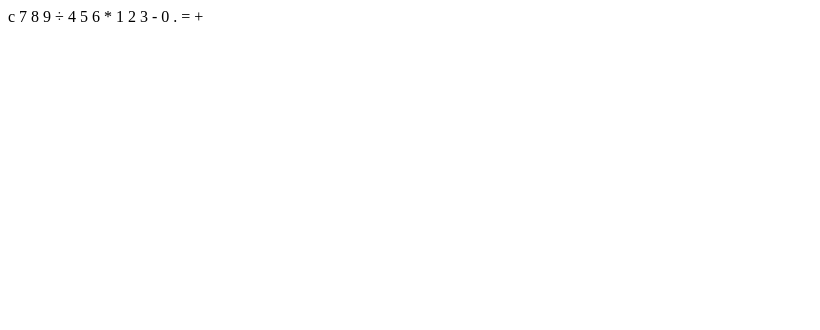
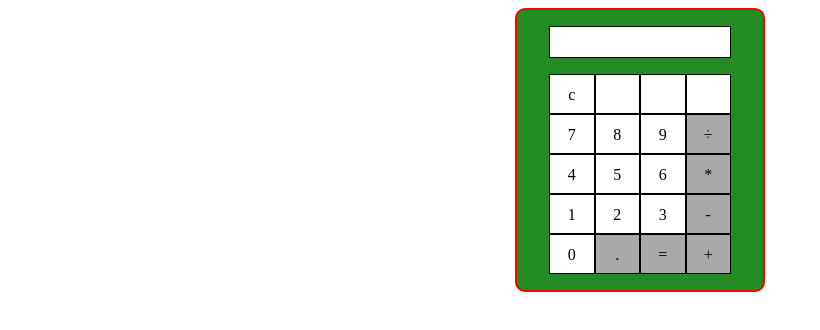
Before and after one commit to nequil17/cal-lab, a website: page index.1.html in a window 1280 px wide. Shown: the whole page, without its empty margins (0-820 px from the left). Drawn offline with nearby package versions, Linux system fonts and the light colour scheme.

Commit message:
template

```diff
--- a/index.1.html
+++ b/index.1.html
@@ -5,31 +5,34 @@
     <meta name="viewport" content="width=device-width, initial-scale=1.0">
     <meta http-equiv="X-UA-Compatible" content="ie=edge">
     <title>Calculator</title>
+    <link rel="stylesheet" type="text/css" href="styles/style.css">
+    <script src="//cdnjs.cloudflare.com/ajax/libs/less.js/2.5.1/less.min.js"></script>
+    <script src="main.js"></script>
 </head>
 <body>
-        <div>
+    <div class="calculator-body clearfix">
         <div id="readout"></div>
-            <div>
-                <span id="clear">c</span>
-                <span></span>
-                <span></span>
-                <span></span>
-                <span id="num-7">7</span>
-                <span id="num-8">8</span>
-                <span id="num-9">9</span>
-                <span id="divide">÷</span>
-                <span id="num-4">4</span>
-                <span id="num-5">5</span>
-                <span id="num-6">6</span>
-                <span id="multiply">*</span>
-                <span id="num-1">1</span>
-                <span id="num-2">2</span>
-                <span id="num-3">3</span>
-                <span id="subtract">-</span>
-                <span id="num-0">0</span>
-                <span id="decimal">.</span>
-                <span id="result">=</span>
-                <span id="add">+</span>
+        <div class="keys">
+            <span class="num" id="clear">c</span>
+            <span class="num"></span>
+            <span class="num"></span>
+            <span class="num"></span>
+            <span class="num" id="num-7">7</span>
+            <span class="num" id="num-8">8</span>
+            <span class="num" id="num-9">9</span>
+            <span class="num symbol" id="divide">÷</span>
+            <span class="num" id="num-4">4</span>
+            <span class="num" id="num-5">5</span>
+            <span class="num" id="num-6">6</span>
+            <span class="num symbol" id="multiply">*</span>
+            <span class="num" id="num-1">1</span>
+            <span class="num" id="num-2">2</span>
+            <span class="num" id="num-3">3</span>
+            <span class="num symbol" id="subtract">-</span>
+            <span class="num" id="num-0">0</span>
+            <span class="num symbol" id="decimal">.</span>
+            <span class="num symbol" id="result">=</span>
+            <span class="num symbol" id="add">+</span>
         </div>
     </div>
 </body>
--- a/main.js
+++ b/main.js
@@ -0,0 +1,57 @@
+document.addEventListener("DOMContentLoaded", function() {
+});
+
+var clear = getElementByID('clear');
+clear.addEventListener("click")
+
+btn.appendChild(t);
+document.body.appendChild(btn);
+btn.style.border='3px solid blue';
+btn.style.backgroundColor='red';
+
+btn.addEventListener ("click", function() {
+    $('#' + event.which).css('background-color', 'yellow');
+        $(document).keyup(function() {
+            $('#' + event.which).css('background-color', '#f5f5f5');
+        });
+    });
+
+// buttonC.addEventListener('click', function() {
+
+// });
+
+// buttonNine.addEventListener('click', function() {
+
+// });
+
+// buttonEight.addEventListener('click', function() {
+
+// });
+
+// buttonSeven.addEventListener('click', function() {
+
+// });
+
+// buttonSix.addEventListener('click', function() {
+
+// });
+
+// buttonFive.addEventListener('click', function() {
+
+// });
+
+// buttonFour.addEventListener('click', function() {
+
+// });
+
+// buttonThree.addEventListener('click', function() {
+
+// });
+
+// buttonTwo.addEventListener('click', function() {
+
+// });
+
+// buttonOne.addEventListener('click', function() {
+
+// });
--- /dev/null
+++ b/styles/style.less
@@ -0,0 +1,50 @@
+* {
+    box-sizing: border-box;
+}
+
+.calculator-body {
+    width: 250px;
+    display: block;
+    margin: 0 auto;
+    border: 2px solid red;
+    background-color: forestgreen;
+    padding: 1em 2em;
+    border-radius: 10px;
+
+    #readout {
+        height: 2em;
+        width: 100%;
+        border: 1px solid black;
+        margin-bottom: 1em;
+        background-color: white;
+        line-height: 2em;
+        padding-left: 5px;
+    }
+
+    .keys {
+        .num {
+            text-align: center;
+            border: 1px solid black;
+            float: left;
+            height: 40px;
+            width: 25%;
+            background-color: white;
+            line-height: 40px;
+        }
+
+        .symbol {
+            background-color: darkgrey;
+        }
+    }
+}
+
+.clearfix {
+    &::before, &::after {
+        content: '';
+        display: block;
+    }
+
+    &::after {
+        clear: both;
+    }
+}
```
Also changed, not shown: less-watch-compiler.config.json (added, +7 -0 lines), package.json (added, +23 -0 lines), style.css (deleted), style.less (deleted), styles/style.css (added), 3 other files. Lines whose indentation alone changed are shown as unchanged.
